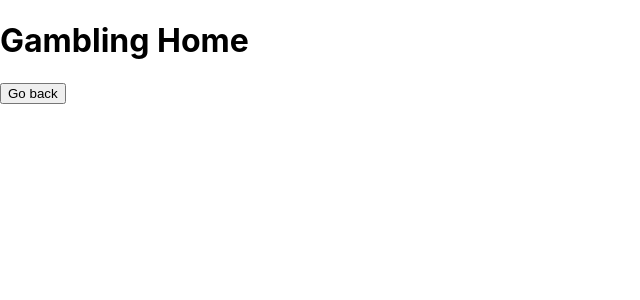
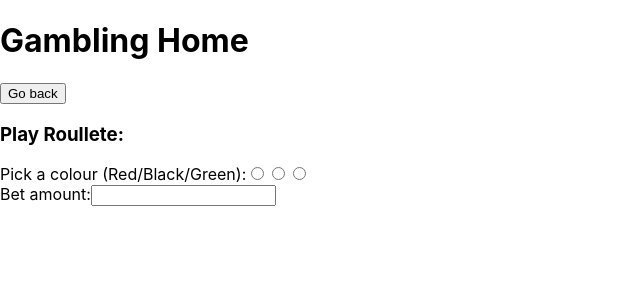
Before and after one commit to mr-jackpot/bank-of-jackpot, a React (Create React App) app in the folder bank-frontend/: page /play in a window 1280 px wide. Shown: the top 300 px of the page, without its empty margins (0-640 px from the left). Built offline with nearby package versions, Linux system fonts and the light colour scheme.

Commit message:
Set up a form on the gambling page

```diff
--- a/bank-frontend/src/pages/Gambling/Gambling.js
+++ b/bank-frontend/src/pages/Gambling/Gambling.js
@@ -10,6 +10,16 @@
     <div>
       <h1>Gambling Home</h1>
       <button onClick={handleClick} type="button">Go back</button>
+
+      <h3>Play Roullete:</h3>
+      <form>
+        <label for="colour">Pick a colour (Red/Black/Green):</label>
+        <input type="radio" id="red" name="colour"></input>
+        <input type="radio" id="black" name="colour"></input>
+        <input type="radio" id="green" name="colour"></input> <br/>
+        <label for="bet">Bet amount:</label>
+        <input type="text" id="bet" name="bet"></input>
+      </form>
     </div>
   );
 }
```
